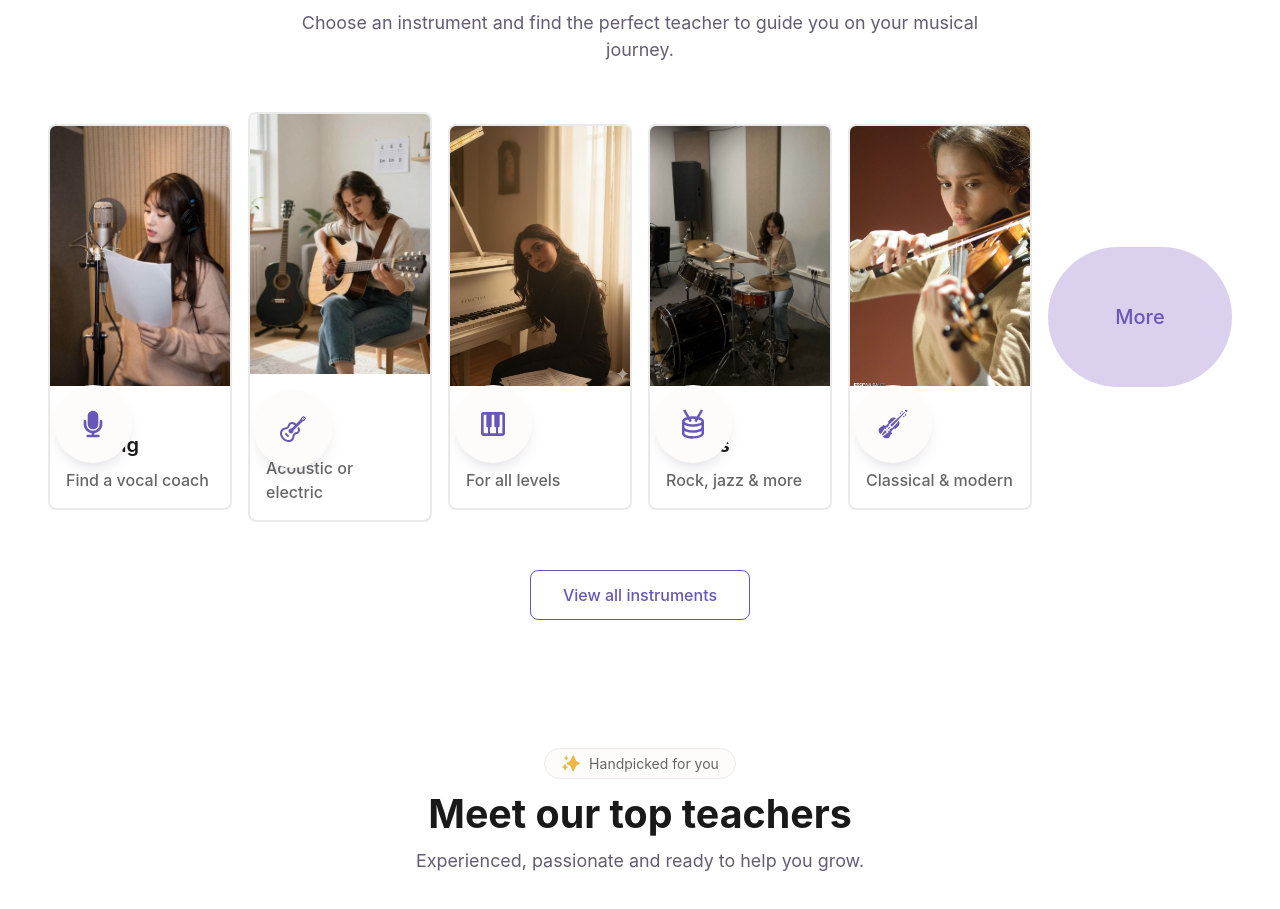
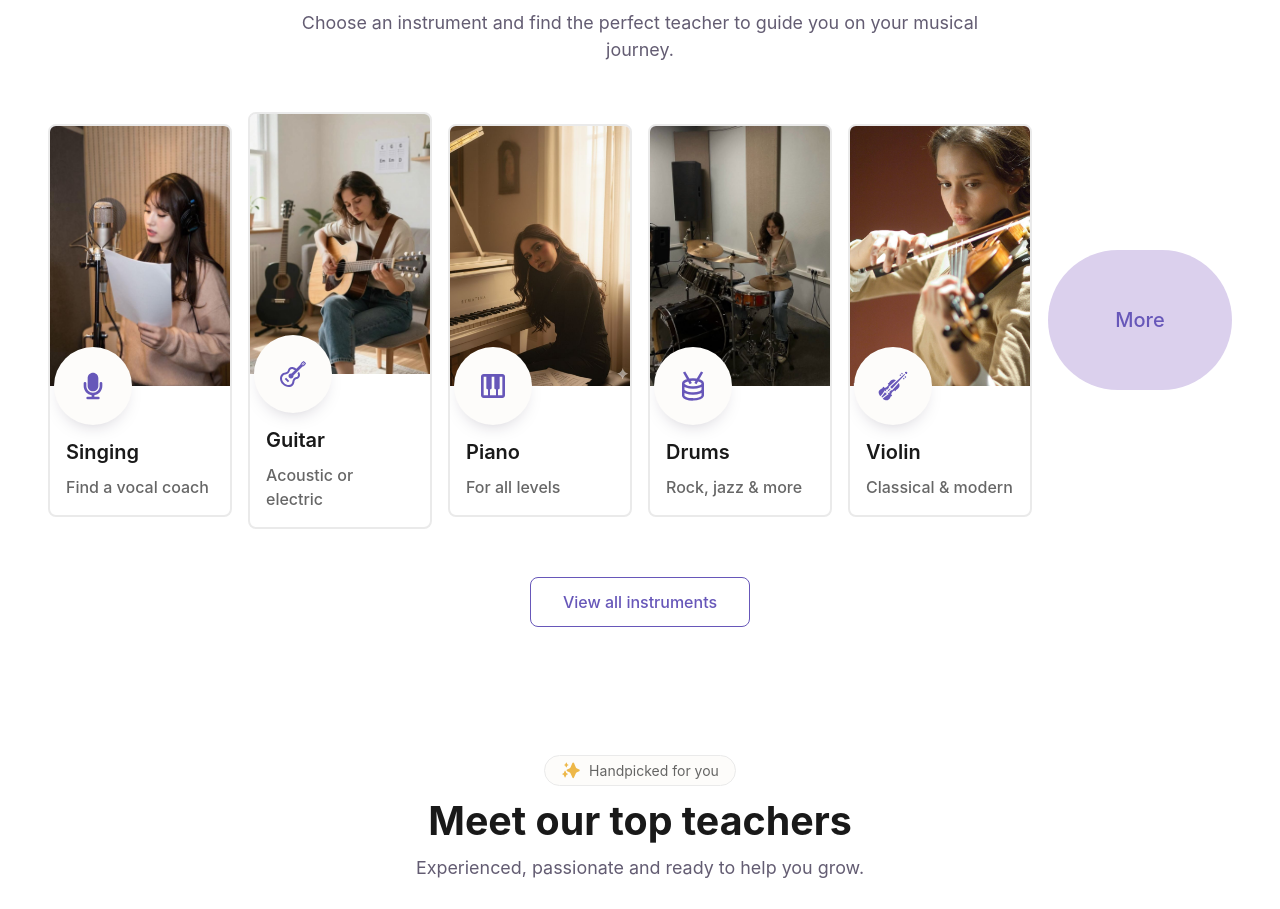
Before and after one commit to ValeriySolod/MusicTutor, a Next.js app: page / in a window 1280 px wide. Shown: the part 872-1781 px from the top of the page. Built offline with nearby package versions, Linux system fonts and the light colour scheme.

Commit message:
Fix instrument tile name text hidden behind icon bubble overlap

```diff
--- a/src/components/sections/InstrumentCategories/InstrumentCategories.module.css
+++ b/src/components/sections/InstrumentCategories/InstrumentCategories.module.css
@@ -38,12 +38,15 @@
 }
 
 .card {
-  position: relative;
   display: block;
   border: 2px solid var(--border-default);
   border-radius: var(--radius-sm);
   background-color: var(--background-white);
   overflow: hidden;
+}
+
+.photoWrap {
+  position: relative;
 }
 
 .photo {
@@ -53,7 +56,7 @@
 .iconBubble {
   position: absolute;
   left: 4px;
-  top: 68%;
+  bottom: -39px;
   display: flex;
   align-items: center;
   justify-content: center;
@@ -68,7 +71,7 @@
   display: flex;
   flex-direction: column;
   gap: 8px;
-  padding: 44px 16px 16px;
+  padding: 51px 16px 16px;
 }
 
 .name {
--- a/src/components/sections/InstrumentCategories/InstrumentCategories.tsx
+++ b/src/components/sections/InstrumentCategories/InstrumentCategories.tsx
@@ -28,6 +28,7 @@ export function InstrumentCategories() {
           {INSTRUMENT_CATEGORIES.map((instrument) => (
             <li key={instrument.id}>
               <a href="#teacher-search" className={styles.card}>
+                <div className={styles.photoWrap}>
                   <PhotoFrame
                     src={instrument.photo}
                     alt=""
@@ -40,6 +41,7 @@ export function InstrumentCategories() {
                   <span className={styles.iconBubble}>
                     <Icon name={instrument.icon} size={32} alt="" color="var(--brand-purple)" />
                   </span>
+                </div>
                 <span className={styles.textBlock}>
                   <span className={styles.name}>{instrument.name}</span>
                   <span className={styles.tagline}>{instrument.tagline}</span>
```
Lines whose indentation alone changed are shown as unchanged.
